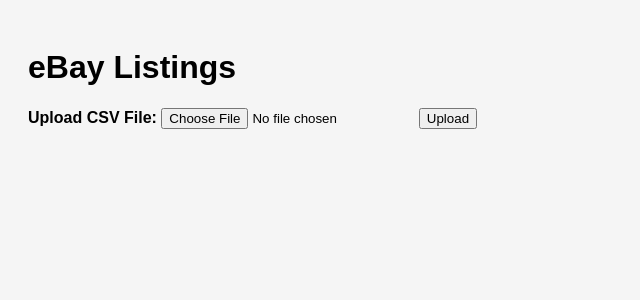
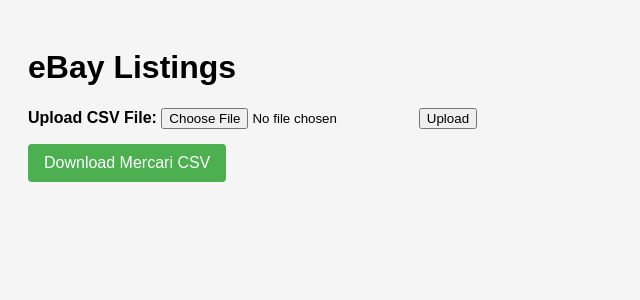
Before and after one commit to chunklafunk/Crossposter, a Flask app: page / in a window 1280 px wide. Shown: the top 300 px of the page, without its empty margins (0-640 px from the left). Run offline with Flask 3, Linux system fonts and the light colour scheme.

Commit message:
Update index.html

```diff
--- a/templates/index.html
+++ b/templates/index.html
@@ -47,6 +47,15 @@
     }
     .prev-btn { left: 0; }
     .next-btn { right: 0; }
+    .download-link {
+      margin-top: 15px;
+      display: inline-block;
+      background: #4CAF50;
+      color: white;
+      padding: 10px 16px;
+      text-decoration: none;
+      border-radius: 4px;
+    }
   </style>
 </head>
 <body>
@@ -58,6 +67,10 @@
   <input type="file" name="csv" required />
   <button type="submit">Upload</button>
 </form>
+
+{% if mercari_csv %}
+  <a href="/download-mercari-csv" class="download-link">Download Mercari CSV</a>
+{% endif %}
 
 {% if listings %}
 <table>
```
